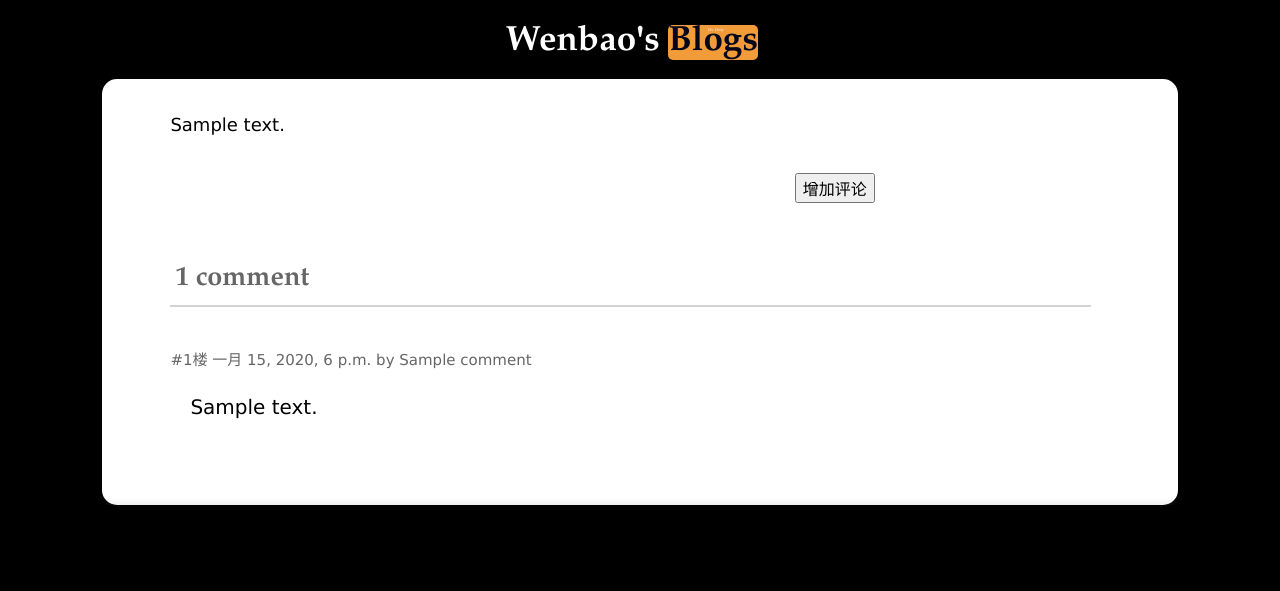
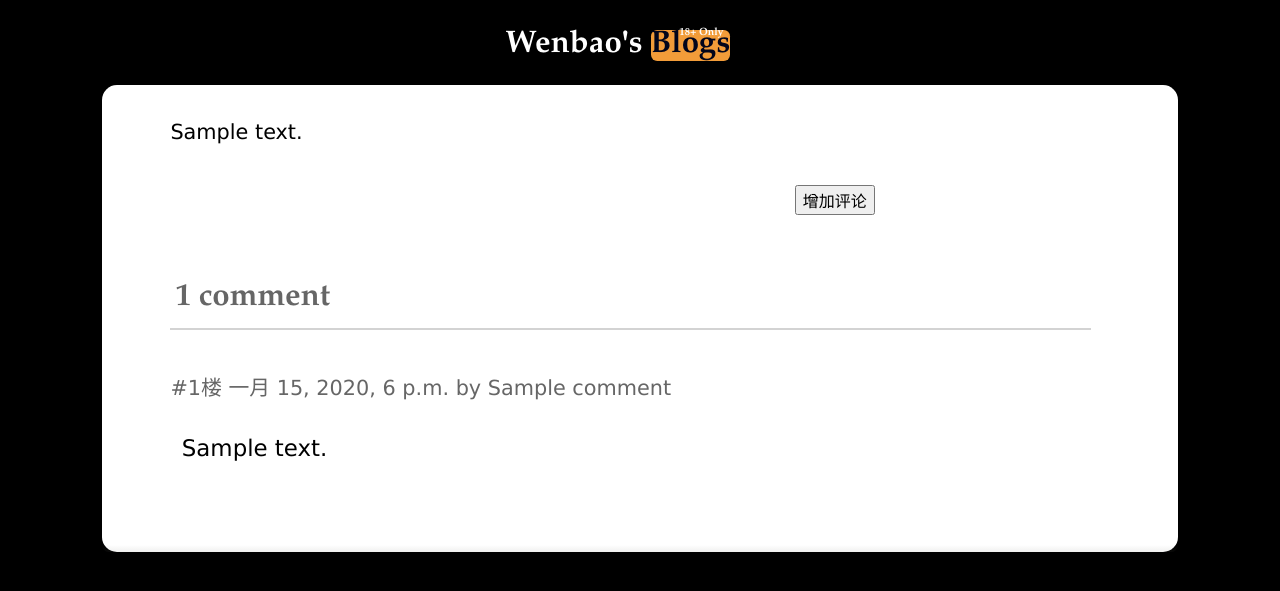
Before and after one commit to wen-bao/wenbao, a Django app: template apps/blog/templates/blog/blog.html in a window 1280 px wide. Shown: the top 591 px of that part. Run offline with Django 3.2, Linux system fonts and the light colour scheme; tables that the repository leaves empty hold one stand-in row (Sample ...); the template is opened without the code that fills it: values named after a table or form of the project are taken from there, most other values are stand-ins (such as "Sample title", 1, 10 or a date in 2020); data that the repository does not hold is empty; the page is wider than the window, and the part outside it is not shown.

Commit message:
【修改】修改css使用em替换px

```diff
--- a/static/blog/css/style.css
+++ b/static/blog/css/style.css
@@ -20,11 +20,7 @@ body {
     background-color: black;
     color: #000000;
     font-family: "lucida grande", "lucida sans unicode", lucida, helvetica, "Hiragino Sans GB", "Microsoft YaHei", "WenQuanYi Micro Hei", sans-serif;
-    font-size: 21px;
-}
-
-body.mobile {
-    font-size: 18px;
+    font-size: 1.3em;
 }
 
 P,
@@ -51,13 +51,10 @@ body.mobile .codehilite {
     position: relative;
     font-family: "Palatino Linotype", "Book Antiqua", Palatino, Helvetica, STKaiti, SimSun, serif;
     text-align: center;
-    padding: 10px;
-    font-size: 35px;
+    font-weight: bold;
+    padding: 0.5em;
+    font-size: 1.5em;
     line-height: 150%;
-}
-
-body.mobile .header {
-    font-size: 25px;
 }
 
 .header a {
@@ -75,28 +72,20 @@ body.mobile .header {
 }
 
 .header .pron {
-    /* background-color: black; */
     color: white;
-    font-weight: bold;
 }
 
 .header .hub {
     background-color: rgb(242, 156, 57);
-    font-weight: bold;
-    border-radius: 5px;
-    width: 20px;
+    border-radius: 0.2em;
 }
 
 .header sup {
     color: white;
-    font-size: 4px;
+    font-size: 0.34em;
     position: relative;
-    left: -4%;
-    top: -6px;
-}
-
-body.mobile .header sup {
-    visibility: hidden;
+    left: -4.8em;
+    top: -0.5em;
 }
 
 hr.fancy-line {
@@ -265,32 +254,27 @@ body.mobile .container {
 .blog .date {
     color: #A3A3A3;
     position: absolute;
-    left: 5px;
-    bottom: -5px;
-    padding: 15px 10px;
+    left: 0.25em;
+    bottom: -0.25em;
+    padding: 1em 1em;
     font-size: 80%;
 }
 
 .blog .title {
-    margin-top: 8px;
-    font-size: 25px;
+    margin-top: 0.4em;
+    font-size: 1.05em;
     color: rgb(239, 155, 56);
 }
 
-body.mobile .blog .title {
-    margin-top: 10px;
-    font-size: 20px;
-}
-
 .blog.blog-detail {
-    margin: 0% 8%;
+    margin: 0 8%;
     padding: 2% 5% 4% 5%;
-    font-size: 18px;
+    font-size: 1em;
 }
 
 body.mobile .blog.blog-detail {
-    padding: 10px;
-    font-size: 5.5px;
+    padding: 1em;
+    font-size: 0.278em;
 }
 
 .blog-detail .blog-content {
@@ -343,27 +327,17 @@ input {
 }
 
 .comment .info {
-    font-size: 15px;
+    font-size: 1em;
     color: #666666;
 }
 
-body.mobile .info {
-    font-size: 8px;
-}
-
 .comment .say {
-    margin: 0 20px;
-    font-size: 20px;
+    margin: 0 0.5em;
+    font-size: 1.1em;
     max-width: 100%;
-    max-height: 200px;
-    overflow-y: auto;
-}
-
-body.mobile .comment .say {
-    margin: 0 10px;
-    font-size: 15px;
-    max-width: 100%;
-    max-height: 100px;
+    max-height: 10em;
+    word-wrap: break-word;
+    word-break: break-all;
     overflow-y: auto;
 }
 
```
Also changed, not shown: other parts of static/blog/css/style.css (+15 -11 lines).
